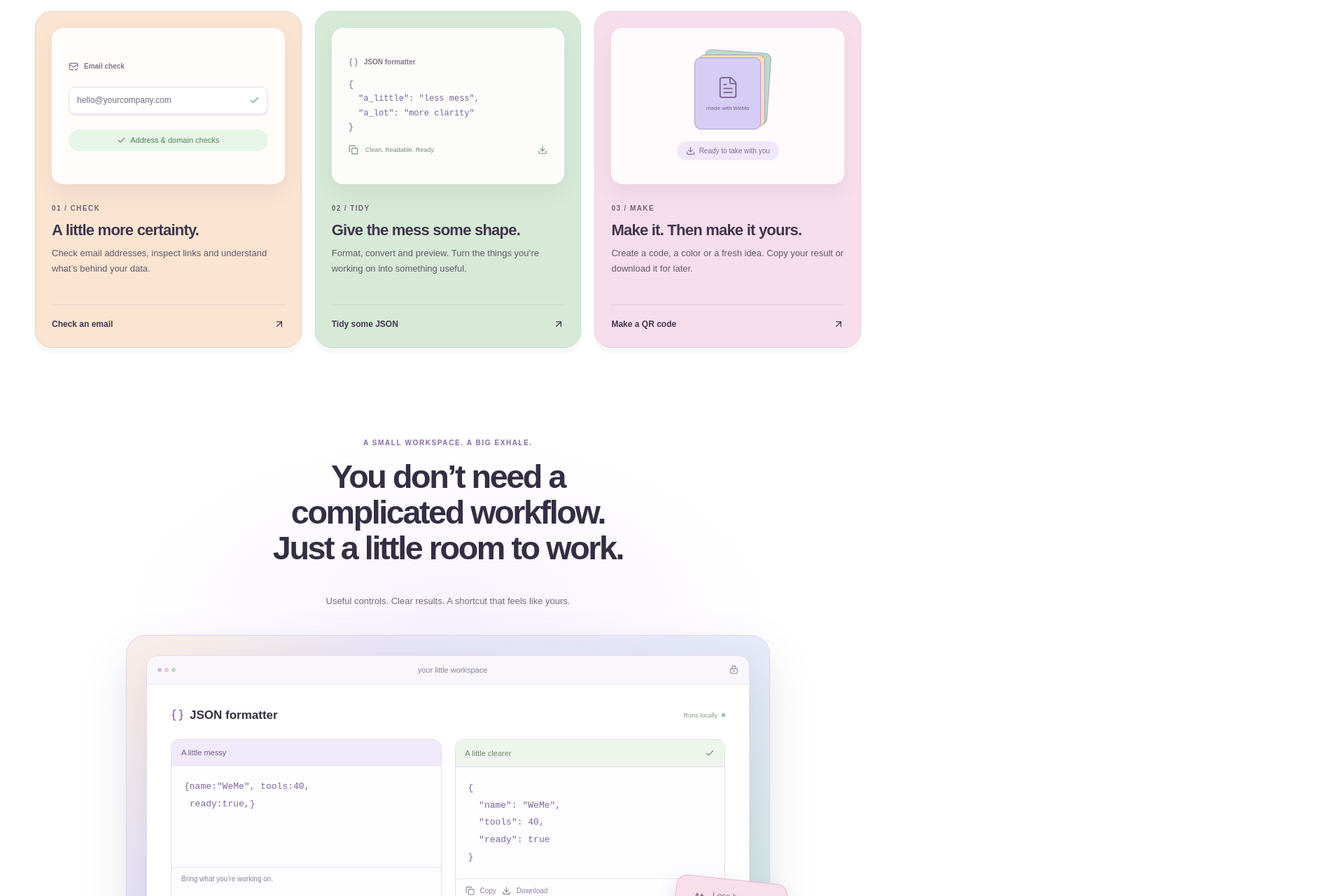
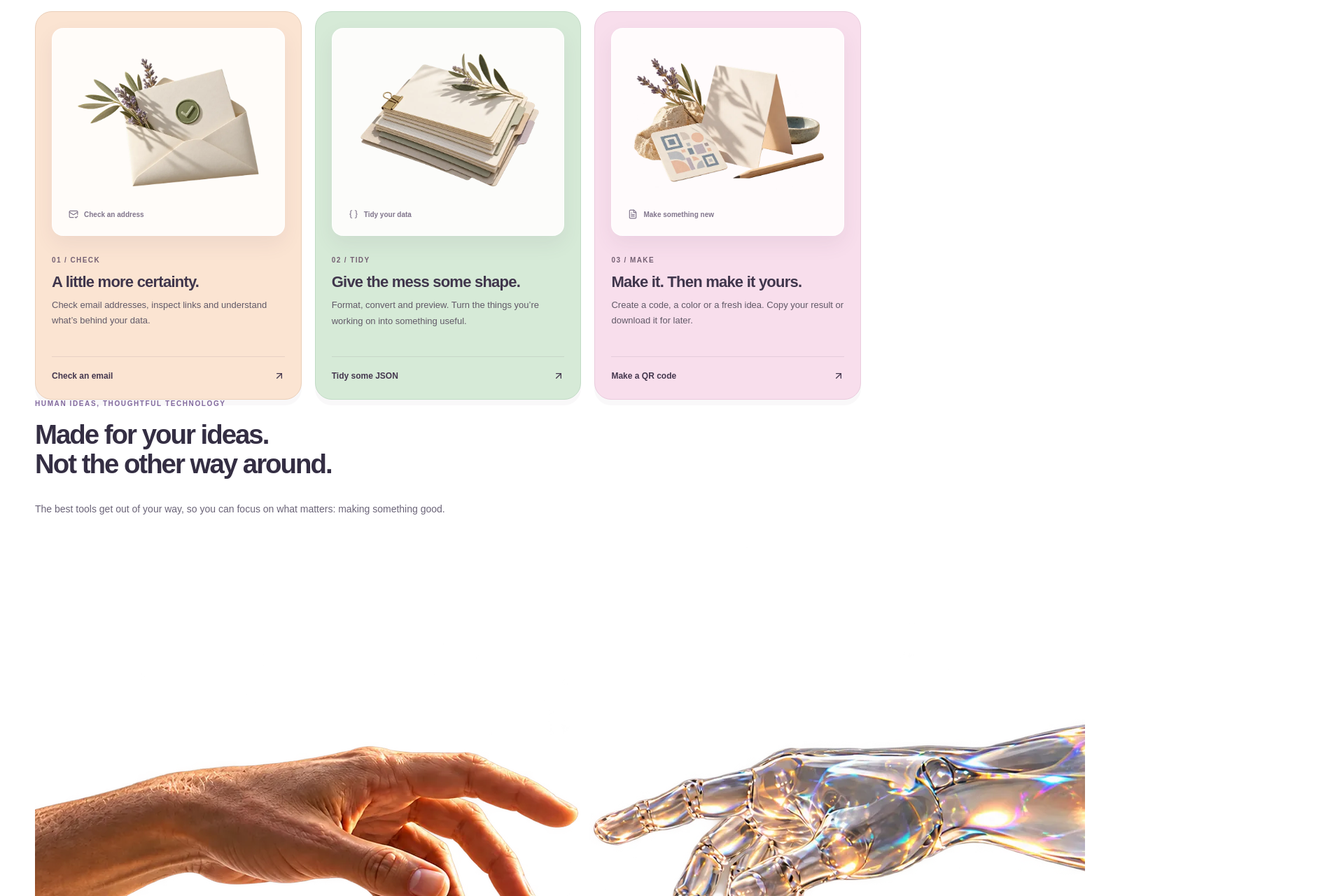
Before and after one commit to 8dazo/valid-mail, a React (Vite) app in the folder frontend/: page / in a window 1280 px wide. Shown: the part 1400-2680 px from the top of the page at 70% size, 1920 px wide, since content can reach past the window. Built offline with nearby package versions, Linux system fonts and the light colour scheme; a web font is replaced by a local one.

Commit message:
feat(ui): compose approved editorial images into WeMe pages

```diff
--- a/frontend/src/Landing.tsx
+++ b/frontend/src/Landing.tsx
@@ -457,17 +457,11 @@ export function LandingIntro({
             viewport={{ once: true, amount: 0.15 }}
             transition={{ duration: 0.55, ease: "easeOut" }}
           >
-            <div className="feature-mini">
-              <span>
-                <MailCheck size={14} /> Email check
+            <div className="feature-mini editorial-feature-art">
+              <img src="/images/editorial/feature-check.webp" alt="" loading="lazy" decoding="async" />
+              <span className="editorial-feature-tag">
+                <MailCheck size={14} /> Check an address
               </span>
-              <div className="mini-input">
-                hello@yourcompany.com
-                <Check size={15} />
-              </div>
-              <div className="mini-evidence">
-                <ShieldMark /> Address &amp; domain checks
-              </div>
             </div>
             <span className="feature-step">01 / CHECK</span>
             <h3>A little more certainty.</h3>
@@ -486,18 +480,11 @@ export function LandingIntro({
             viewport={{ once: true, amount: 0.15 }}
             transition={{ duration: 0.55, ease: "easeOut" }}
           >
-            <div className="feature-mini mini-code">
-              <span>
-                <Braces size={14} /> JSON formatter
+            <div className="feature-mini editorial-feature-art">
+              <img src="/images/editorial/feature-tidy.webp" alt="" loading="lazy" decoding="async" />
+              <span className="editorial-feature-tag">
+                <Braces size={14} /> Tidy your data
               </span>
-              <pre>
-                {'{\n  "a_little": "less mess",\n  "a_lot": "more clarity"\n}'}
-              </pre>
-              <div className="mini-tools">
-                <Copy size={14} />
-                <span>Clean. Readable. Ready.</span>
-                <Download size={14} />
-              </div>
             </div>
             <span className="feature-step">02 / TIDY</span>
             <h3>Give the mess some shape.</h3>
@@ -516,18 +503,11 @@ export function LandingIntro({
             viewport={{ once: true, amount: 0.15 }}
             transition={{ duration: 0.55, ease: "easeOut" }}
           >
-            <div className="feature-mini mini-export">
-              <div className="export-stack">
-                <div />
-                <div />
-                <span>
-                  <FileText size={34} strokeWidth={1.3} />
-                  <small>made with WeMe</small>
-                </span>
-              </div>
-              <div className="export-pill">
-                <Download size={13} /> Ready to take with you
-              </div>
+            <div className="feature-mini editorial-feature-art">
+              <img src="/images/editorial/feature-make.webp" alt="" loading="lazy" decoding="async" />
+              <span className="editorial-feature-tag">
+                <FileText size={14} /> Make something new
+              </span>
             </div>
             <span className="feature-step">03 / MAKE</span>
             <h3>Make it. Then make it yours.</h3>
@@ -539,6 +519,33 @@ export function LandingIntro({
               Make a QR code <ArrowUpRight size={16} />
             </button>
           </motion.article>
+        </div>
+      </section>
+      <section
+        className="studio-human-connection"
+        aria-labelledby="human-connection-title"
+      >
+        <div className="container human-connection-layout">
+          <div className="human-connection-copy">
+            <span className="studio-kicker">HUMAN IDEAS, THOUGHTFUL TECHNOLOGY</span>
+            <h2 id="human-connection-title">
+              Made for your ideas.
+              <br />
+              Not the other way around.
+            </h2>
+            <p>
+              The best tools get out of your way, so you can focus on what
+              matters: making something good.
+            </p>
+          </div>
+          <div className="human-connection-visual" aria-hidden="true">
+            <img
+              src="/images/editorial/human-ai-hands.webp"
+              alt=""
+              loading="lazy"
+              decoding="async"
+            />
+          </div>
         </div>
       </section>
       <section className="studio-tour container" aria-labelledby="tour-title">
@@ -601,6 +608,13 @@ export function LandingIntro({
               </div>
             </div>
           </div>
+          <img
+            className="tour-editorial-detail"
+            src="/images/editorial/workspace-details.webp"
+            alt=""
+            loading="lazy"
+            decoding="async"
+          />
           <div className="tour-sticker">
             <Sparkles size={20} /> Less busywork.
             <br />
@@ -700,6 +714,13 @@ export function LandingOutro({
         aria-labelledby="pass-title"
       >
         <div className="studio-pass-inner container">
+          <img
+            className="pass-editorial-art"
+            src="/images/editorial/open-source-glass.webp"
+            alt=""
+            loading="lazy"
+            decoding="async"
+          />
           <span className="studio-kicker">THE EVERYDAY PASS</span>
           <h2 id="pass-title">Good tools are for everyone.</h2>
           <p>
@@ -869,7 +890,17 @@ export function StudioFooter({
             </a>
           </div>
         </div>
-        <div className="footer-wordmark" aria-hidden="true">
+      </div>
+      <div className="footer-panorama">
+        <img
+          className="footer-panorama-image"
+          src="/images/editorial/footer-panorama.webp"
+          alt=""
+          loading="lazy"
+          decoding="async"
+        />
+        <div className="container footer-panorama-content">
+          <div className="footer-wordmark" aria-hidden="true">
           <span>W</span>
           <span>e</span>
           <span>M</span>
@@ -878,9 +909,10 @@ export function StudioFooter({
             <Sparkles strokeWidth={1.2} />
           </i>
         </div>
-        <div className="studio-footer-bottom">
-          <span>A little less friction. A little more you.</span>
-          <span>© {new Date().getFullYear()} WeMe</span>
+          <div className="studio-footer-bottom">
+            <span>A little less friction. A little more you.</span>
+            <span>© {new Date().getFullYear()} WeMe</span>
+          </div>
         </div>
       </div>
     </footer>
```
